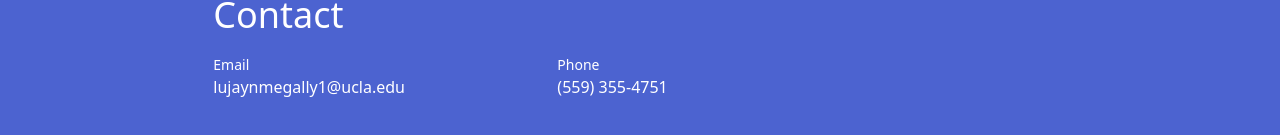
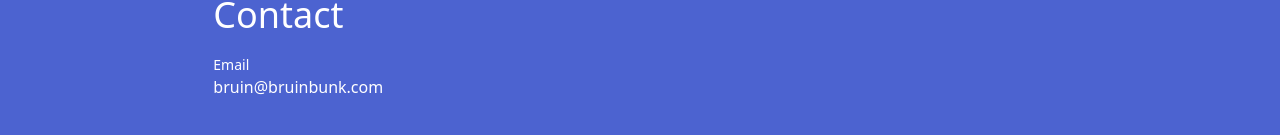
Before and after one commit to ArmeenS/bruinbunk, a Next.js app in the folder bruinbunk/: page / in a window 1280 px wide. Shown: the part 1297-1432 px from the top of the page. Built offline with nearby package versions, Linux system fonts and the light colour scheme.

Commit message:
Bruinbunk email set up and displayed on the website

```diff
--- a/bruinbunk/components/Contact.tsx
+++ b/bruinbunk/components/Contact.tsx
@@ -7,12 +7,14 @@ function Contact() {
             <div id={"contact"} className="flex flex-wrap mt-5 gap-6">
                 <div className="inline-block w-80">
                     <div className="text-white font-medium text-sm">Email</div>
-                    <div className="text-white">lujaynmegally1@ucla.edu</div>
+                    <div className="text-white">bruin@bruinbunk.com</div>
                 </div>
+                {/*
                 <div className="inline-block w-80">
                     <div className="text-white font-medium text-sm">Phone</div>
                     <div className="text-white">(559) 355-4751</div>
                 </div>
+                */}
             </div>
         </div>
     );
```
